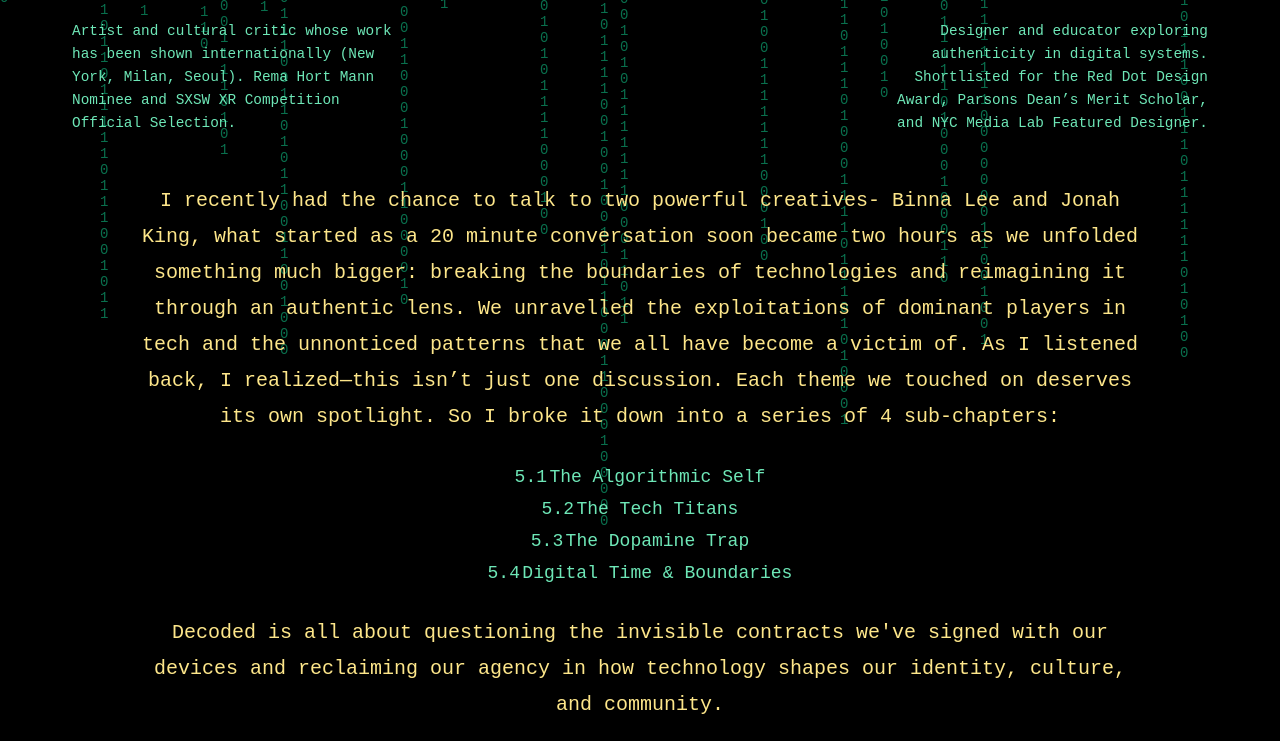
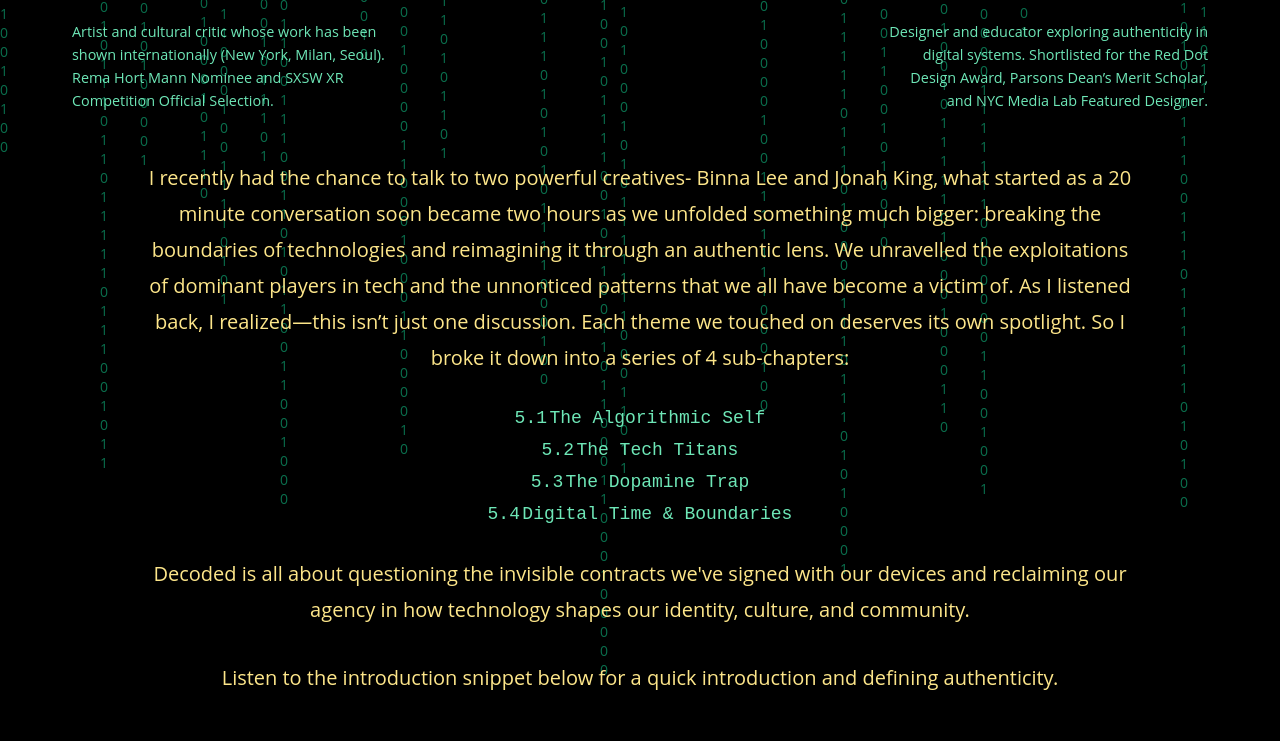
Before and after one commit to mehakx/designingauthenticity1, a plain HTML site: page index.html in a window 1280 px wide. Shown: the part 260-1001 px from the top of the page. Drawn offline with Linux system fonts and the light colour scheme.

Commit message:
Update index.html

```diff
--- a/index.html
+++ b/index.html
@@ -14,7 +14,7 @@
         body {
             background: black;
             color: #10b981;
-            font-family: 'Courier New', monospace;
+            font-family: 'Open Sans', monospace;
             min-height: 100vh;
             overflow-x: hidden;
             position: relative;
```
